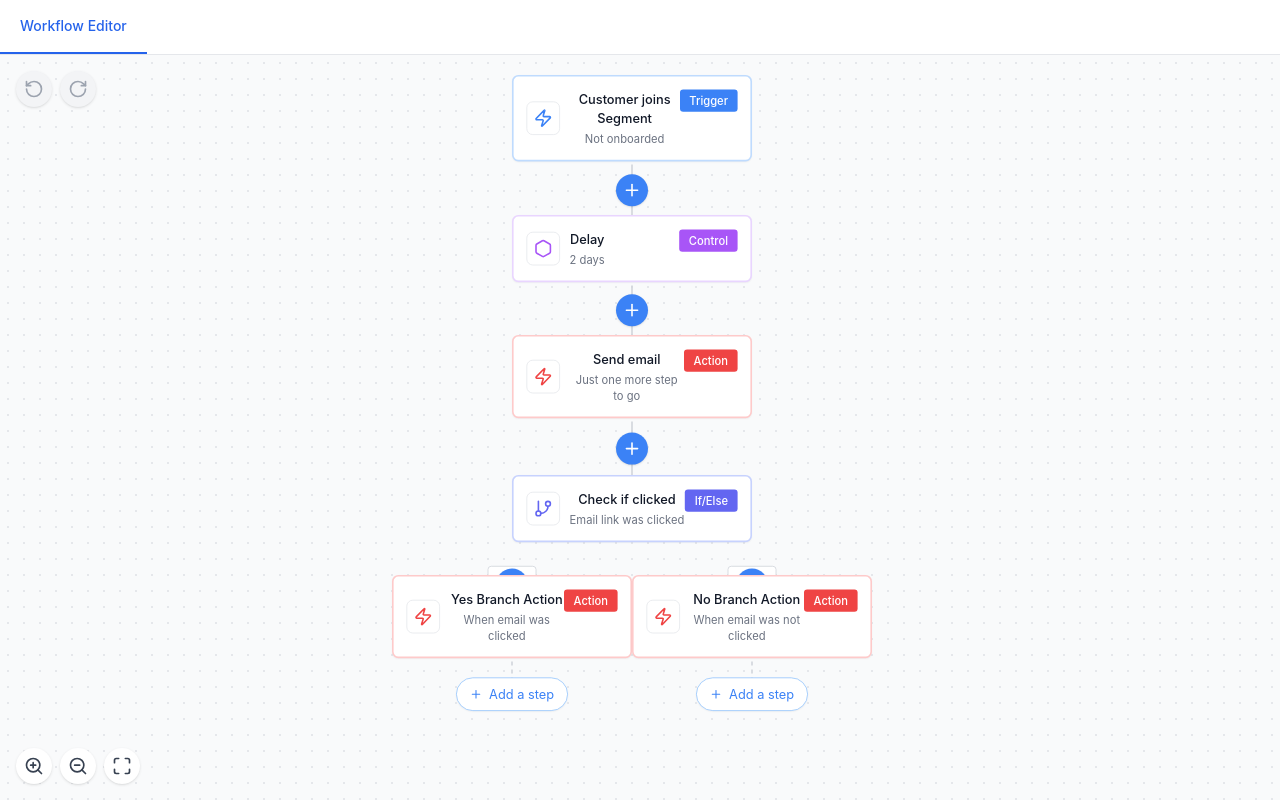
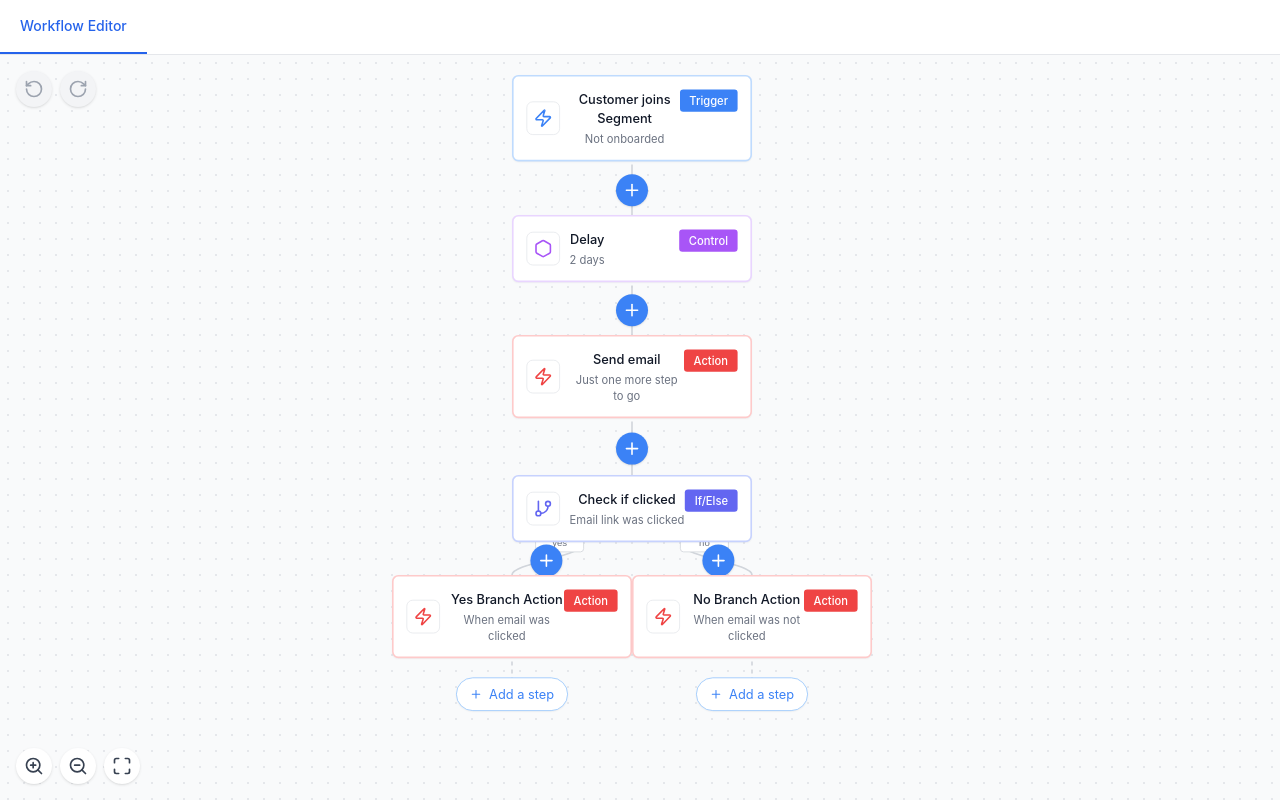
Before and after one commit to falvarez1/AutomationWorkflow, a React (Create React App) app: page / in a window 1280 px wide. Built offline with nearby package versions, Linux system fonts and the light colour scheme.

Commit message:
Adjust branch positioning for IFELSE nodes in AutomationWorkflow

```diff
--- a/src/AutomationWorkflow.jsx
+++ b/src/AutomationWorkflow.jsx
@@ -641,9 +641,9 @@ const AutomationWorkflow = () => {
     if (node.type === NODE_TYPES.IFELSE) {
       // For IFELSE nodes, we only have two valid branch IDs: 'yes' and 'no'
       if (branchId === 'yes') {
-        return { x: node.position.x - 150 + (DEFAULT_NODE_WIDTH / 2), y: startY + 100 };
+        return { x: node.position.x - 65 + (DEFAULT_NODE_WIDTH / 2), y: startY + 40 };
       } else if (branchId === 'no') {
-        return { x: node.position.x + 150 + (DEFAULT_NODE_WIDTH / 2), y: startY + 100 };
+        return { x: node.position.x + 65 + (DEFAULT_NODE_WIDTH / 2), y: startY + 40 };
       } else {
         // Return null for invalid branch IDs to prevent unwanted buttons
         return null;
```
